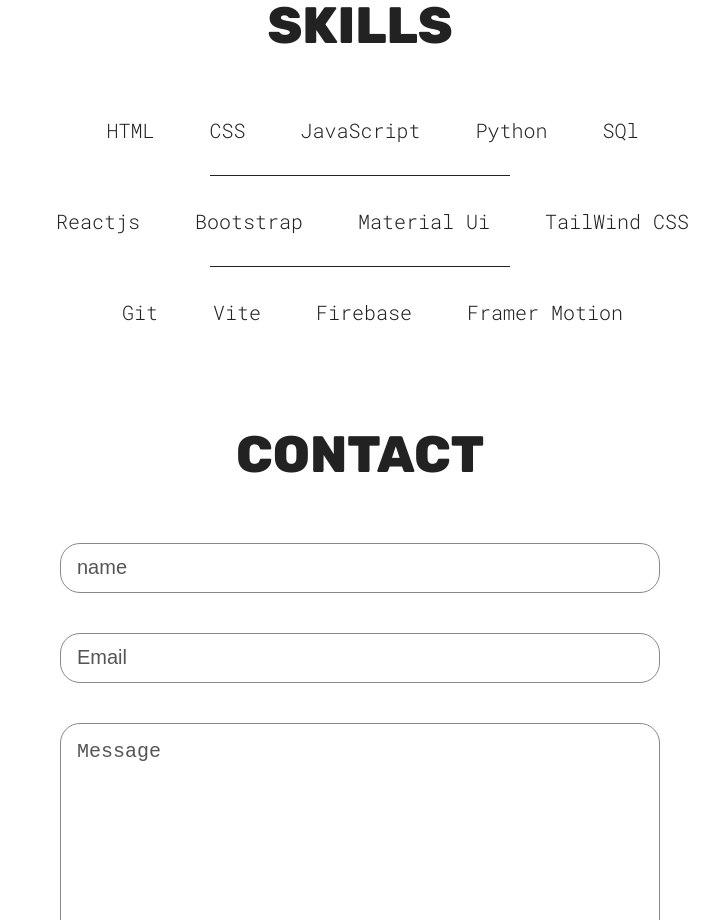
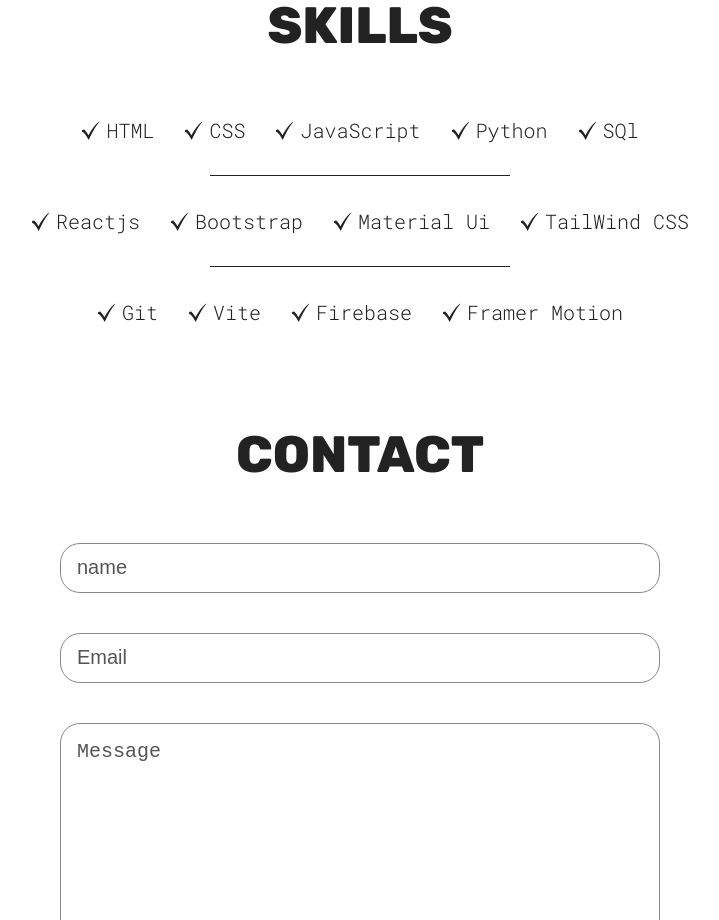
Before and after one commit to vipulmalik07/Portfolio-Project, a React (Vite) app: page / in a window 1280 px wide. Shown: the part 1260-2180 px from the top of the page, without its empty margins (280-999 px from the left). Built offline with nearby package versions, Linux system fonts and the light colour scheme.

Commit message:
applied theme to skills

```diff
--- a/src/sections/Skills/Skills.jsx
+++ b/src/sections/Skills/Skills.jsx
@@ -1,7 +1,11 @@
 import './Skills.css'
-import checkMark from '../../assets/checkmark-dark.svg'
+import checkdark from '../../assets/checkmark-dark.svg'
+import checklight from '../../assets/checkmark-light.svg'
 import SkillList from '../../Common/SkillList'
+import { useTheme } from '../../Common/ThemeContext';
 const Skills = () => {
+    const { theme} = useTheme();
+    const  checkMark = theme === 'light' ? checklight : checkdark;
     return (
         <section className='skills-container' id='skills'>
             <h1 className='sectionTitle'>Skills</h1>
```
